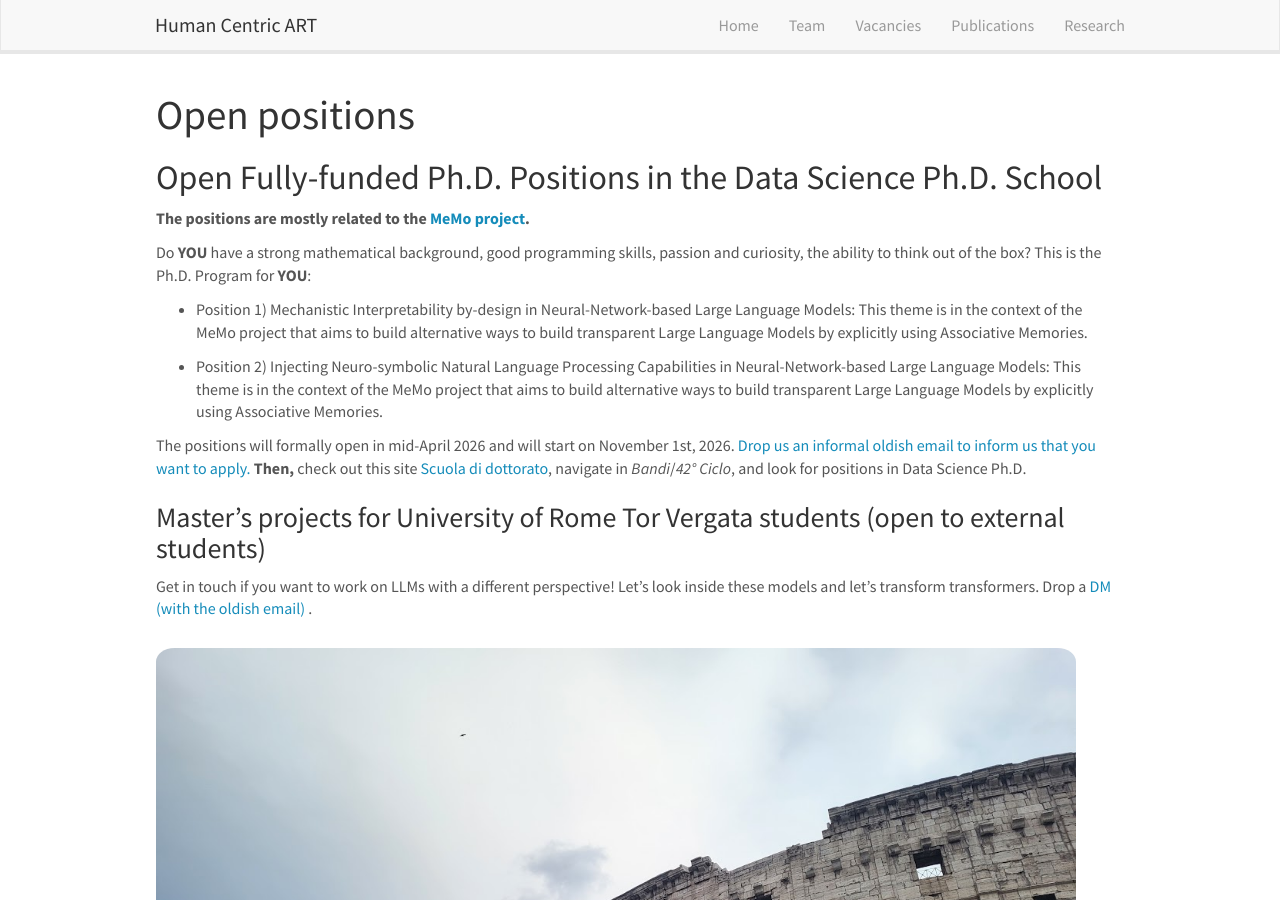
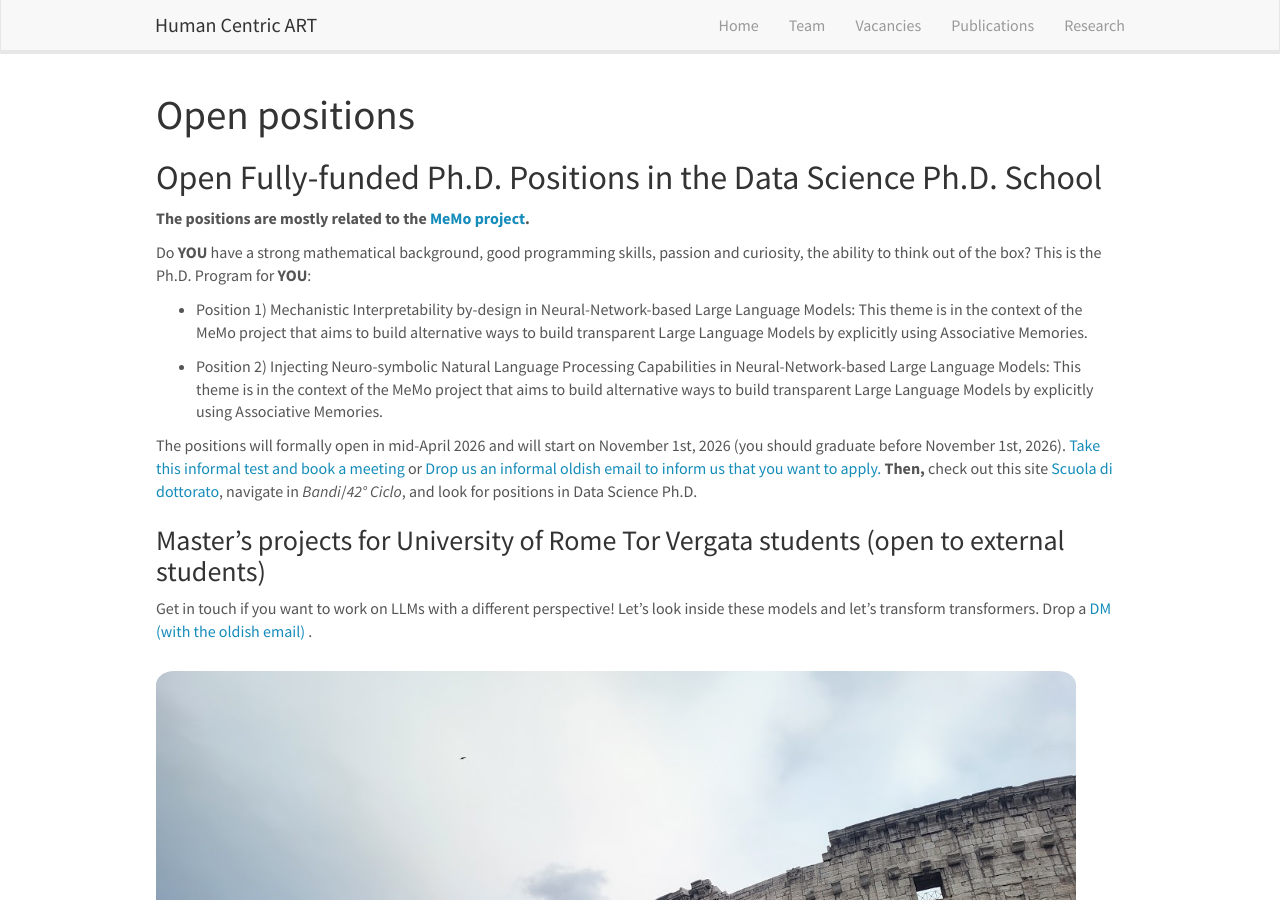
Before and after one commit to humancentricart/humancentricart.github.io, a Jekyll site: the page built from _pages/openings.md, in a window 1280 px wide and 900 px high. Built offline with Jekyll 4.4.1, drawn with Linux system fonts in a browser that asks for light colours; nearby versions of some CDN libraries.

Commit message:
Update openings.md
.

```diff
--- a/_pages/openings.md
+++ b/_pages/openings.md
@@ -18,7 +18,9 @@ Do **YOU** have a strong mathematical background, good programming skills, passi
 
 - Position 2) Injecting Neuro-symbolic Natural Language Processing Capabilities in Neural-Network-based Large Language Models: This theme is in the context of the MeMo project that aims to build alternative ways to build transparent Large Language Models by explicitly using Associative Memories.
 
-The positions will formally open in mid-April 2026 and will start on November 1st, 2026. [Drop us an informal oldish email to inform us that you want to apply.](mailto:fabio.massimo.zanzotto@uniroma2.it?subject=[MeMo]%20PhdApplication) **Then,** check out this site [Scuola di dottorato](https://dottorati.uniroma2.it/), navigate in *Bandi*/*42° Ciclo*, and look for positions in Data Science Ph.D.
+The positions will formally open in mid-April 2026 and will start on November 1st, 2026 (you should graduate before November 1st, 2026).
+[Take this informal test and book a meeting](https://forms.office.com/e/sSCGhP9MgF) or
+[Drop us an informal oldish email to inform us that you want to apply.](mailto:fabio.massimo.zanzotto@uniroma2.it?subject=[MeMo]%20PhdApplication) **Then,** check out this site [Scuola di dottorato](https://dottorati.uniroma2.it/), navigate in *Bandi*/*42° Ciclo*, and look for positions in Data Science Ph.D.
 
 ### Master's projects for University of Rome Tor Vergata students (open to external students)
 
```
